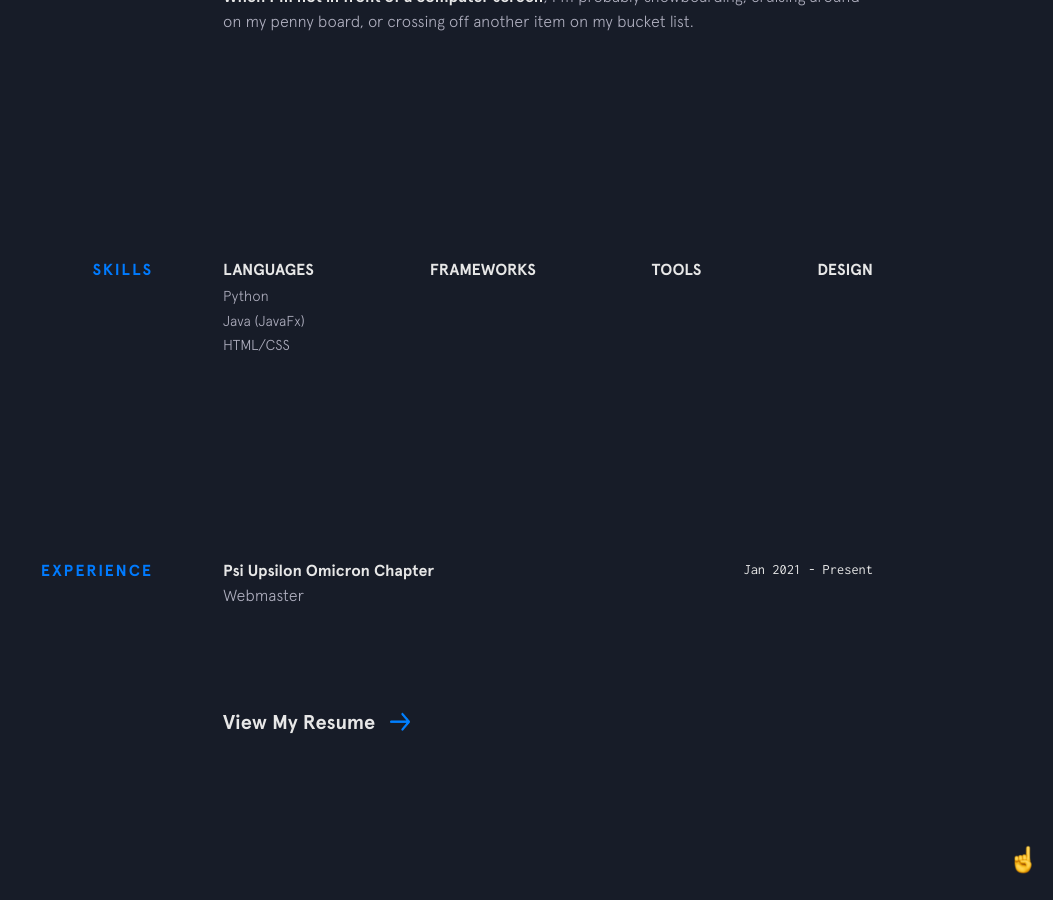
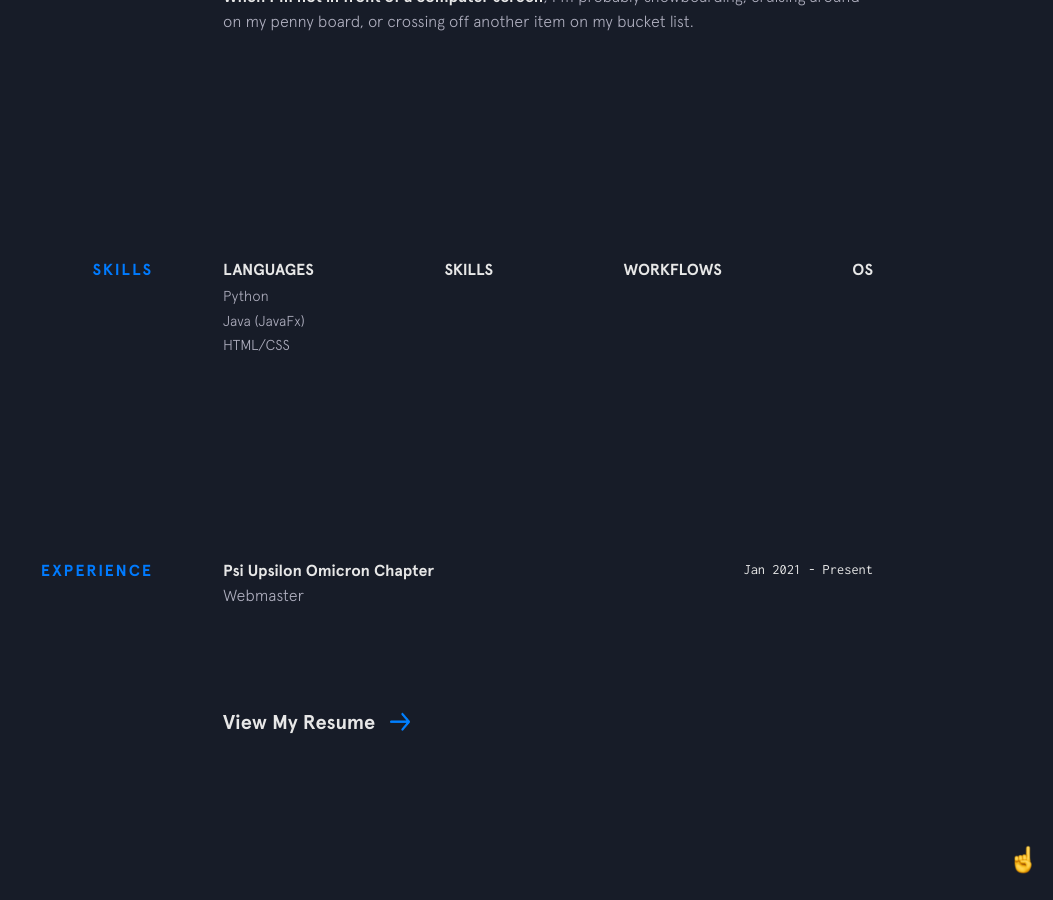
Before and after one commit to rh376/raiyanh717.github.io, a Jekyll site: the page built from index.html, in a window 1280 px wide and 900 px high, scrolled down 1237 px. Shown: the whole window, without its empty margins (227-1280 px from the left). Built offline with Jekyll 4.4.1, drawn with Linux system fonts in a browser that asks for light colours; nearby versions of some CDN libraries.

Commit message:
This changes the name for the skills portion

```diff
--- a/_includes/skills.html
+++ b/_includes/skills.html
@@ -12,7 +12,7 @@
         </ul>
       </div>
       <div class="skillz__category">
-        <div class="skillz__category__label">Frameworks</div>
+        <div class="skillz__category__label">Skills</div>
         <ul>
           {% for framework in site.data.skills.frameworks %}
           <li class="skillz__category__item">{{framework.item}}</li>
@@ -20,7 +20,7 @@
         </ul>
       </div>
       <div class="skillz__category">
-        <div class="skillz__category__label">Tools</div>
+        <div class="skillz__category__label">Workflows</div>
         <ul>
           {% for tool in site.data.skills.tools %}
           <li class="skillz__category__item">{{tool.item}}</li>
@@ -28,7 +28,7 @@
         </ul>
       </div>
       <div class="skillz__category">
-        <div class="skillz__category__label">Design</div>
+        <div class="skillz__category__label">OS</div>
         <ul>
           {% for thing in site.data.skills.design %}
           <li class="skillz__category__item">{{thing.item}}</li>
```
